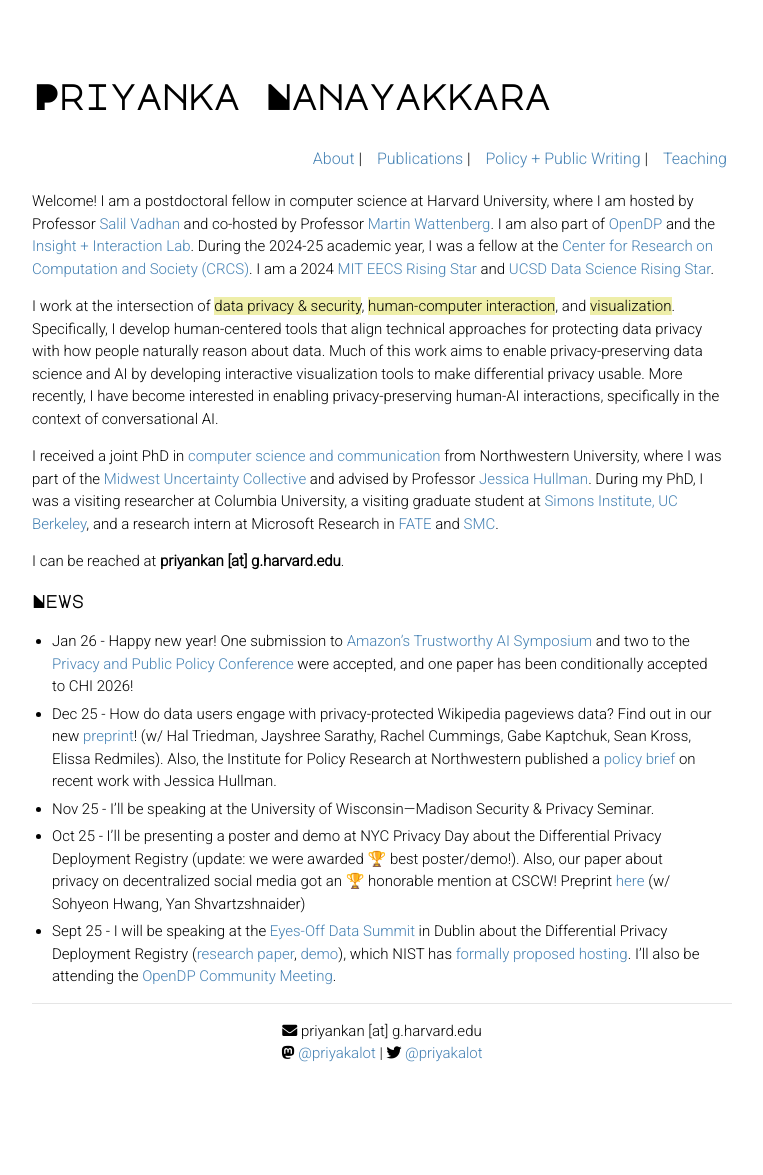
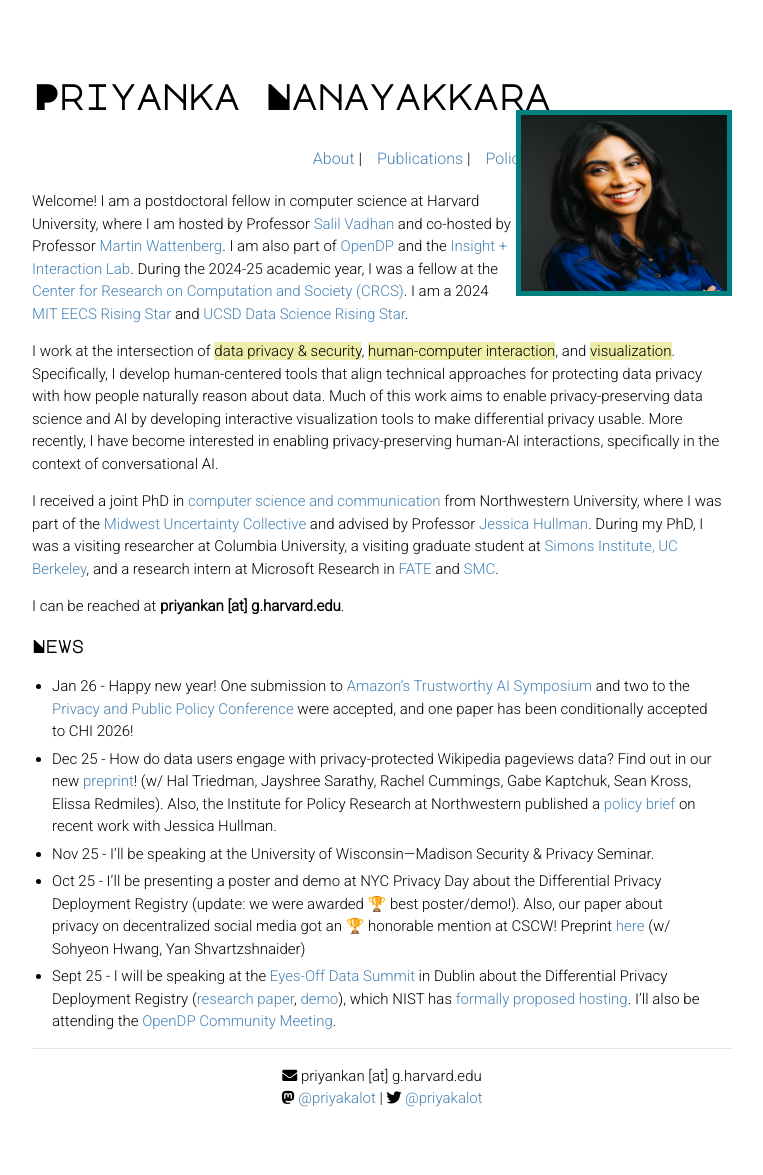
Before and after one commit to priyakalot/priyakalot.github.io, a Jekyll site: the page built from index.md, in a window 1280 px wide. Shown: the whole page, without its empty margins (258-1021 px from the left). Built offline with Jekyll 4.4.1, drawn with Linux system fonts in a browser that asks for light colours; nearby versions of some CDN libraries; before the commit the page ends 1130 px from its top, so only the background shows below that.

Commit message:
Update index.md

```diff
--- a/index.md
+++ b/index.md
@@ -1,6 +1,8 @@
 ---
 layout: default
 ---
+<img class="profile-picture" src="profile-online.png">
+
 Welcome! I am a postdoctoral fellow in computer science at Harvard University, where I am hosted by Professor <a href="https://salil.seas.harvard.edu/" target="_blank">Salil Vadhan</a> and co-hosted by Professor <a href="https://www.bewitched.com/" target="_blank">Martin Wattenberg</a>. I am also part of <a href="https://opendp.org/" target="_blank">OpenDP</a> and the <a href="https://insight.seas.harvard.edu/" target="_blank">Insight + Interaction Lab</a>. During the 2024-25 academic year, I was a fellow at the <a href="https://crcs.seas.harvard.edu/news/2025/05/crcs-closes-after-20-years" target="_blank">Center for Research on Computation and Society (CRCS)</a>. I am a 2024 <a href="https://risingstars-eecs.mit.edu/" target="_blank">MIT EECS Rising Star</a> and <a href="https://datascience.ucsd.edu/rising-stars-in-data-science/" target="_blank">UCSD Data Science Rising Star</a>.
 
 I work at the intersection of <mark>data privacy & security</mark>, <mark>human-computer interaction</mark>, and <mark>visualization</mark>. Specifically, I develop human-centered tools that align technical approaches for protecting data privacy with how people naturally reason about data. Much of this work aims to enable privacy-preserving data science and AI by developing interactive visualization tools to make differential privacy usable. More recently, I have become interested in enabling privacy-preserving human-AI interactions, specifically in the context of conversational AI.
```
